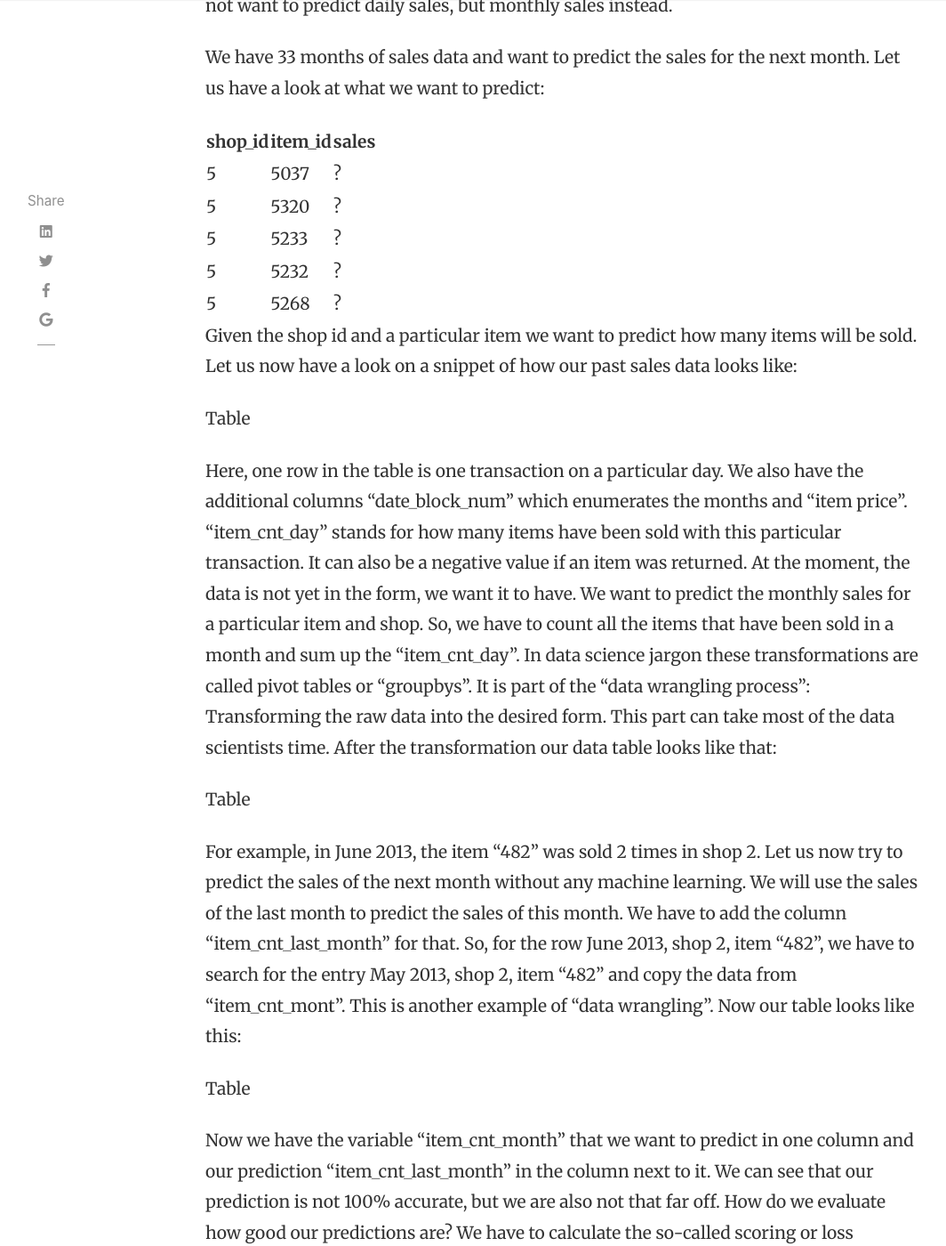
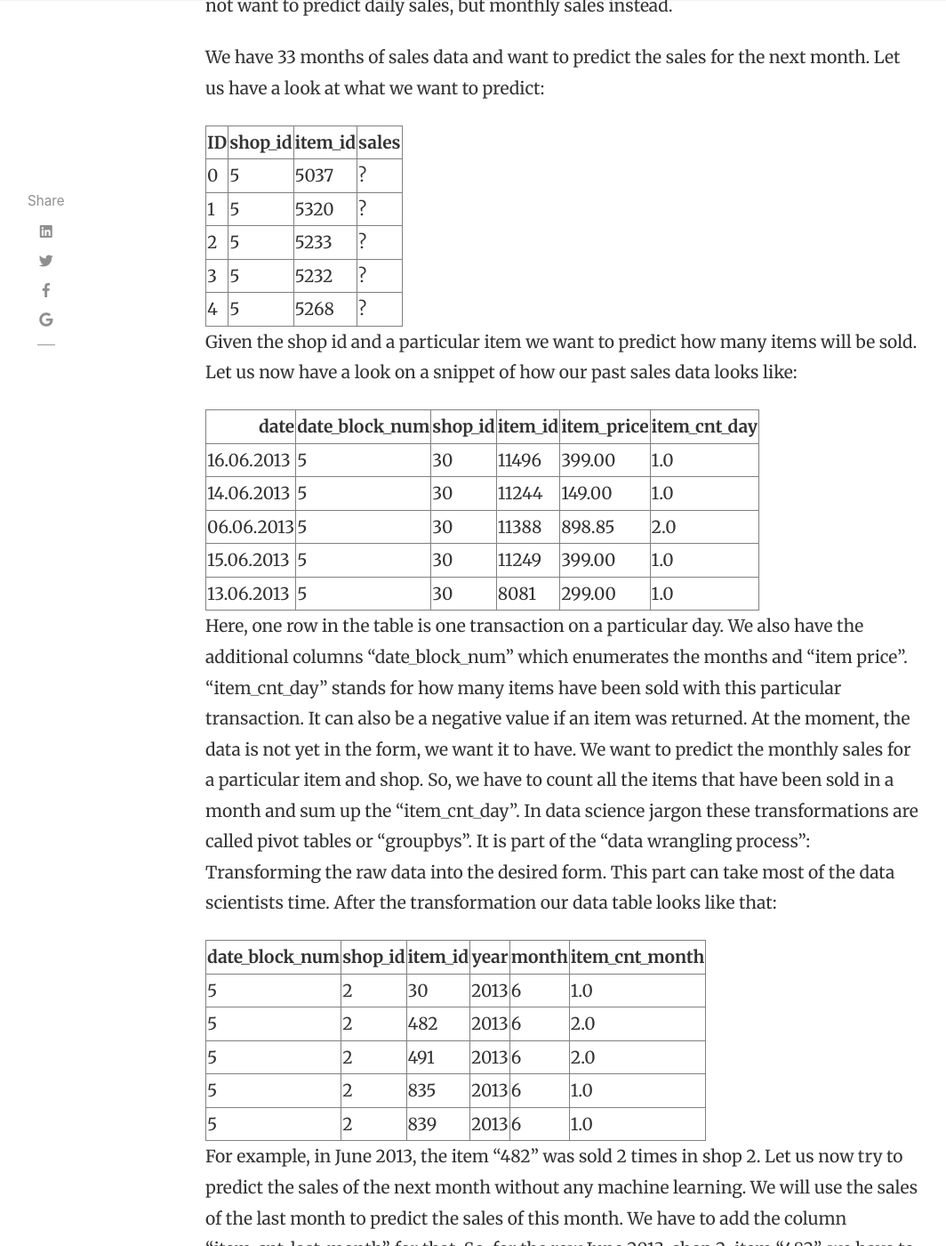
Before and after one commit to oliverweisse/exxai.github.io, a Jekyll site: the page built from _posts/2018-10-18-sales-prediction.md, in a window 1280 px wide and 1400 px high, scrolled down 1678 px. Shown: the whole window at 89% size, without its empty margins (54-1118 px from the left). Built offline with Jekyll 4.4.1, drawn with Linux system fonts in a browser that asks for light colours; nearby versions of some CDN libraries; formulas are drawn with MathJax 3; comment, search, counter and statistics services are not loaded; some of the changed text lies outside the part shown.

Commit message:
include html tables,formulas and images

```diff
--- a/_posts/2018-10-18-sales-prediction.md
+++ b/_posts/2018-10-18-sales-prediction.md
@@ -33,18 +33,106 @@ challenge, we do not want to predict daily sales, but monthly sales instead.
 We have 33 months of sales data and want to predict the sales for the next month. Let us have a look at what we want to
 predict:
 
-shop_id | item_id | sales
---- | --- | ---
-5 | 5037 | ?
-5 | 5320 | ?
-5 | 5233 | ?
-5 | 5232 | ?
-5 | 5268 | ?
+<table class="dataframe" border="1">
+  <thead>
+    <tr style="text-align: right;">
+      <th>ID</th>
+      <th>shop_id</th>
+      <th>item_id</th>
+      <th>sales</th>
+    </tr>
+  </thead>
+  <tbody>
+    <tr>
+      <td>0</td>
+      <td>5</td>
+      <td>5037</td>
+      <td>?</td>
+    </tr>
+    <tr>
+      <td>1</td>
+      <td>5</td>
+      <td>5320</td>
+      <td>?</td>
+    </tr>
+    <tr>
+      <td>2</td>
+      <td>5</td>
+      <td>5233</td>
+      <td>?</td>
+    </tr>
+    <tr>
+      <td>3</td>
+      <td>5</td>
+      <td>5232</td>
+      <td>?</td>
+    </tr>
+    <tr>
+      <td>4</td>
+      <td>5</td>
+      <td>5268</td>
+      <td>?</td>
+    </tr>
+  </tbody>
+</table>
 
 Given the shop id and a particular item we want to predict how many items will be sold. Let us now have a look on a
 snippet of how our past sales data looks like:
 
-Table
+<table class="dataframe" border="1">
+  <thead>
+    <tr style="text-align: right;">
+      <th>date</th>
+      <th>date_block_num</th>
+      <th>shop_id</th>
+      <th>item_id</th>
+      <th>item_price</th>
+      <th>item_cnt_day</th>
+    </tr>
+  </thead>
+  <tbody>
+    <tr>
+      <td>16.06.2013</td>
+      <td>5</td>
+      <td>30</td>
+      <td>11496</td>
+      <td>399.00</td>
+      <td>1.0</td>
+    </tr>
+    <tr>
+      <td>14.06.2013</td>
+      <td>5</td>
+      <td>30</td>
+      <td>11244</td>
+      <td>149.00</td>
+      <td>1.0</td>
+    </tr>
+    <tr>
+      <td>06.06.2013</td>
+      <td>5</td>
+      <td>30</td>
+      <td>11388</td>
+      <td>898.85</td>
+      <td>2.0</td>
+    </tr>
+    <tr>
+      <td>15.06.2013</td>
+      <td>5</td>
+      <td>30</td>
+      <td>11249</td>
+      <td>399.00</td>
+      <td>1.0</td>
+    </tr>
+    <tr>
+      <td>13.06.2013</td>
+      <td>5</td>
+      <td>30</td>
+      <td>8081</td>
+      <td>299.00</td>
+      <td>1.0</td>
+    </tr>
+  </tbody>
+</table>
 
 Here, one row in the table is one transaction on a particular day. We also have the additional columns “date_block_num”
 which enumerates the months and “item price”. “item_cnt_day” stands for how many items have been sold with this
@@ -55,7 +143,60 @@ particular item and shop. So, we have to count all the items that have been sold
 “data wrangling process”: Transforming the raw data into the desired form. This part can take most of the data
 scientists time. After the transformation our data table looks like that:
 
-Table
+<table class="dataframe" border="1">
+  <thead>
+    <tr style="text-align: right;">
+      <th>date_block_num</th>
+      <th>shop_id</th>
+      <th>item_id</th>
+      <th>year</th>
+      <th>month</th>
+      <th>item_cnt_month</th>
+    </tr>
+  </thead>
+  <tbody>
+    <tr>
+      <td>5</td>
+      <td>2</td>
+      <td>30</td>
+      <td>2013</td>
+      <td>6</td>
+      <td>1.0</td>
+    </tr>
+    <tr>
+      <td>5</td>
+      <td>2</td>
+      <td>482</td>
+      <td>2013</td>
+      <td>6</td>
+      <td>2.0</td>
+    </tr>
+    <tr>
+      <td>5</td>
+      <td>2</td>
+      <td>491</td>
+      <td>2013</td>
+      <td>6</td>
+      <td>2.0</td>
+    </tr>
+    <tr>
+      <td>5</td>
+      <td>2</td>
+      <td>835</td>
+      <td>2013</td>
+      <td>6</td>
+      <td>1.0</td>
+    </tr>
+    <tr>
+      <td>5</td>
+      <td>2</td>
+      <td>839</td>
+      <td>2013</td>
+      <td>6</td>
+      <td>1.0</td>
+    </tr>
+  </tbody>
+</table>
 
 For example, in June 2013, the item “482” was sold 2 times in shop 2. Let us now try to predict the sales of the next
 month without any machine learning. We will use the sales of the last month to predict the sales of this month. We have
@@ -63,7 +204,66 @@ to add the column “item_cnt_last_month” for that. So, for the row June 2013,
 the entry May 2013, shop 2, item “482” and copy the data from “item_cnt_mont”. This is another example of
 “data wrangling”. Now our table looks like this:
 
-Table
+<table class="dataframe" border="1">
+  <thead>
+    <tr style="text-align: right;">
+      <th>date_block_num</th>
+      <th>shop_id</th>
+      <th>item_id</th>
+      <th>year</th>
+      <th>month</th>
+      <th>item_cnt_month</th>
+      <th>item_cnt_last_month</th>
+    </tr>
+  </thead>
+  <tbody>
+    <tr>
+      <td>5</td>
+      <td>2</td>
+      <td>30</td>
+      <td>2013</td>
+      <td>6</td>
+      <td>1.0</td>
+      <td>0.0</td>
+    </tr>
+    <tr>
+      <td>5</td>
+      <td>2</td>
+      <td>482</td>
+      <td>2013</td>
+      <td>6</td>
+      <td>2.0</td>
+      <td>1.0</td>
+    </tr>
+    <tr>
+      <td>5</td>
+      <td>2</td>
+      <td>491</td>
+      <td>2013</td>
+      <td>6</td>
+      <td>2.0</td>
+      <td>1.0</td>
+    </tr>
+    <tr>
+      <td>5</td>
+      <td>2</td>
+      <td>835</td>
+      <td>2013</td>
+      <td>6</td>
+      <td>1.0</td>
+      <td>2.0</td>
+    </tr>
+    <tr>
+      <td>5</td>
+      <td>2</td>
+      <td>839</td>
+      <td>2013</td>
+      <td>6</td>
+      <td>2.0</td>
+      <td>0.0</td>
+    </tr>
+  </tbody>
+</table>
 
 Now we have the variable “item_cnt_month” that we want to predict in one column and our prediction “item_cnt_last_month”
 in the column next to it. We can see that our prediction is not 100% accurate, but we are also not that far off. How do
@@ -71,13 +271,13 @@ we evaluate how good our predictions are? We have to calculate the so-called sco
 would be to just calculate the difference between our prediction and the true sales and take the mean. For our five data
 points, we are four times off by 1 and one time off by 2. So,
 
-$$L = \frac{4 \cdot 1 + 1}{5} = 1.2$$
+$$L = \frac{4 \cdot 1 + 2}{5} = 1.2$$
 
 In practice we use the RMSE (root mean squared error). Instead of using the absolute deviation as above, we square the
 deviation and take the square root at the end. This approach penalizes large deviations more. In our example this gives
 us
 
-formula
+$$RMSE = \sqrt{\frac{4 \cdot 1^2 + 2^2}{5}} \approx 1.26$$
 
 Now we know how good our predictions are. The lower the RMSE, the better. There are some commonly used error functions
 (also called “loss function”) like RMSE, but in practice it can be anything. For example, it could be how much money you
@@ -89,7 +289,78 @@ This was all done with simple data manipulation. No machine learning was include
 step. We will not only use the item counts from last month but also from two months before that. We do a similar data
 transformation as above and have these two additional features in our data table:
 
-Table
+<table class="dataframe" border="1">
+  <thead>
+    <tr style="text-align: right;">
+      <th>date_block_num</th>
+      <th>shop_id</th>
+      <th>item_id</th>
+      <th>year</th>
+      <th>month</th>
+      <th>item_cnt_month</th>
+      <th>item_cnt_last_month</th>
+      <th>item_cnt_two_months_ago</th>
+      <th>item_cnt_three_months_ago</th>
+    </tr>
+  </thead>
+  <tbody>
+    <tr>
+      <td>5</td>
+      <td>2</td>
+      <td>30</td>
+      <td>2013</td>
+      <td>6</td>
+      <td>1.0</td>
+      <td>0.0</td>
+      <td>0.0</td>
+      <td>1.0</td>
+    </tr>
+    <tr>
+      <td>5</td>
+      <td>2</td>
+      <td>482</td>
+      <td>2013</td>
+      <td>6</td>
+      <td>2.0</td>
+      <td>1.0</td>
+      <td>1.0</td>
+      <td>1.0</td>
+    </tr>
+    <tr>
+      <td>5</td>
+      <td>2</td>
+      <td>491</td>
+      <td>2013</td>
+      <td>6</td>
+      <td>2.0</td>
+      <td>1.0</td>
+      <td>0.0</td>
+      <td>0.0</td>
+    </tr>
+    <tr>
+      <td>5</td>
+      <td>2</td>
+      <td>835</td>
+      <td>2013</td>
+      <td>6</td>
+      <td>1.0</td>
+      <td>2.0</td>
+      <td>1.0</td>
+      <td>1.0</td>
+    </tr>
+    <tr>
+      <td>5</td>
+      <td>2</td>
+      <td>839</td>
+      <td>2013</td>
+      <td>6</td>
+      <td>2.0</td>
+      <td>0.0</td>
+      <td>1.0</td>
+      <td>0.0</td>
+    </tr>
+  </tbody>
+</table>
 
 We could now take the mean of the item counts of the last three months as a prediction. But is the last month sales not
 more important than the sales three months ago? But how much more important? And could we not use the information from
```
Also changed, not shown: other parts of _posts/2018-10-18-sales-prediction.md (+2 -2 lines), assets/images/permutation_importance.png (added).
